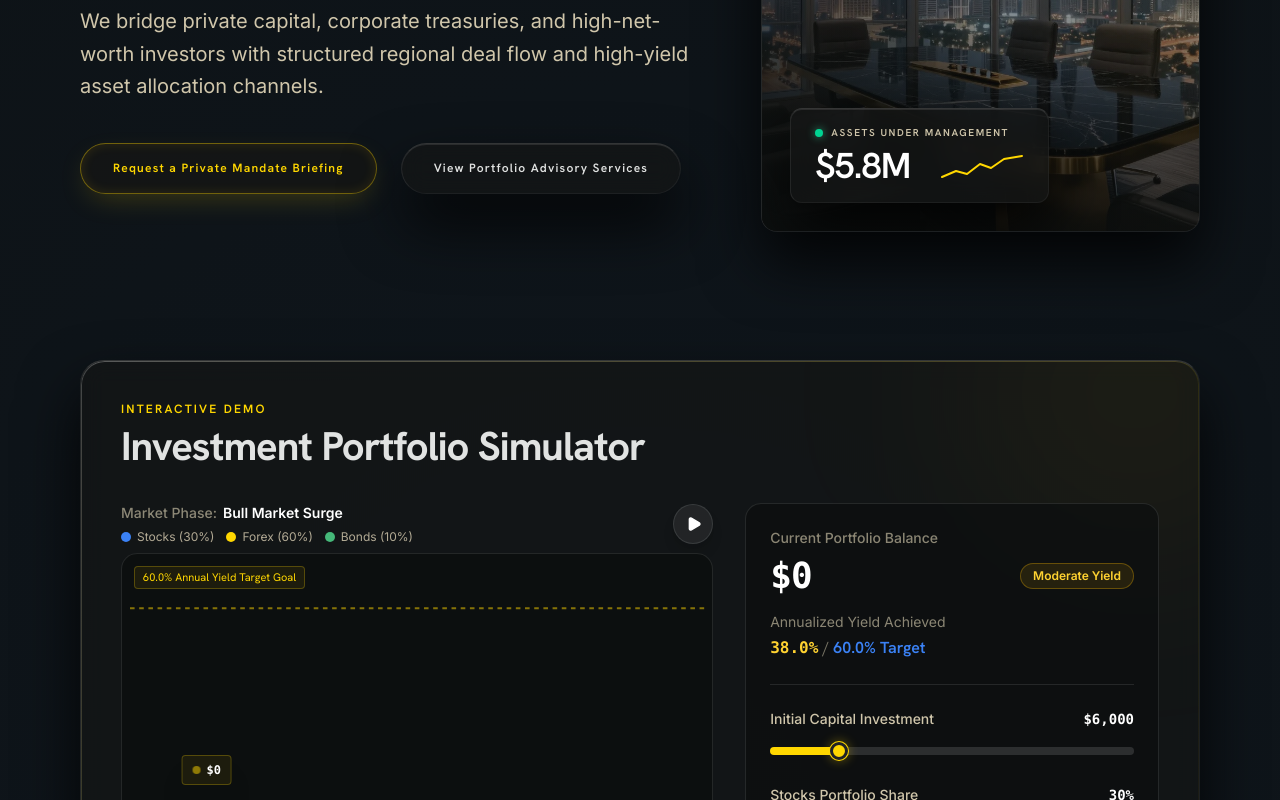
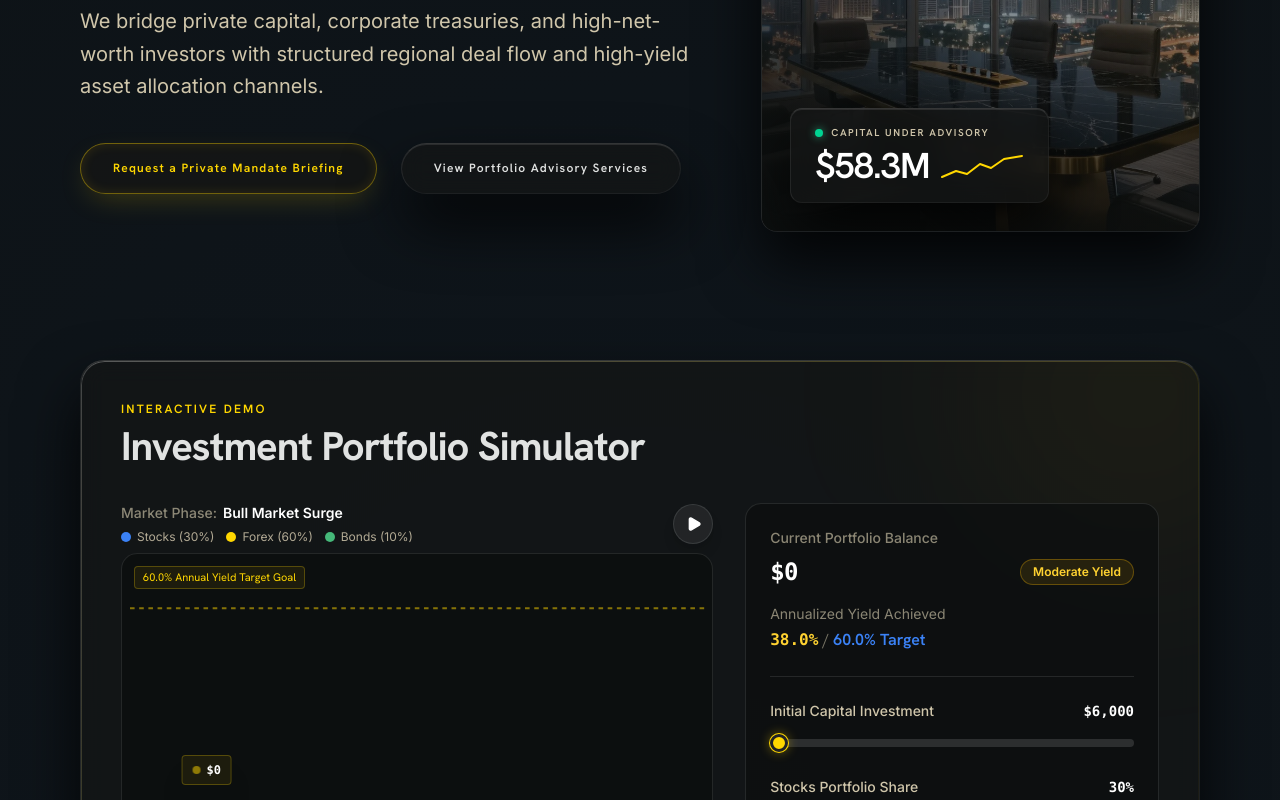
Before and after one commit to anassrehan2004-pixel/Matador-Velar, a React (Vite) app: page / in a window 1280 px wide. Shown: the part 440-1240 px from the top of the page. Built offline with nearby package versions, Linux system fonts and the light colour scheme.

Commit message:
PRIVACY POLICY and TERMS OF SERVICE text and some adjustmentsssss

```diff
--- a/index.html
+++ b/index.html
@@ -3,8 +3,9 @@
   <head>
     <meta charset="UTF-8" />
     <meta name="viewport" content="width=device-width, initial-scale=1.0" />
-    <title>DEMO | Neo-Institutional Advisory</title>
+    <title>MATADOR VELAR</title>
     <meta name="description" content="Professional Investment Management & Trusted Trading Access. Institutional-grade advisory based in Dubai, UAE." />
+    <link rel="icon" type="image/png" href="/assets/Logo.png" />
     <link rel="preconnect" href="https://fonts.googleapis.com" />
     <link rel="preconnect" href="https://fonts.gstatic.com" crossorigin />
     <link href="https://fonts.googleapis.com/css2?family=EB+Garamond:ital,wght@0,400..800;1,400..800&family=Hanken+Grotesk:ital,wght@0,100..900;1,100..900&family=Inter:ital,opsz,wght@0,14..32,100..900;1,14..32,100..900&display=swap" rel="stylesheet" />
--- a/src/components/HeroSection.tsx
+++ b/src/components/HeroSection.tsx
@@ -15,7 +15,7 @@ export const HeroSection: React.FC<HeroSectionProps> = ({
   const formattedAum = useTransform(animatedAum, (value) => `$${value.toFixed(1)}M`);
 
   useEffect(() => {
-    animatedAum.set(5.8);
+    animatedAum.set(58.3);
   }, [animatedAum]);
 
   return (
@@ -82,7 +82,7 @@ export const HeroSection: React.FC<HeroSectionProps> = ({
               <div className="mb-1.5 flex items-center gap-2">
                 <span className="inline-flex h-2 w-2 rounded-full bg-emerald-400 shadow-[0_0_8px_rgba(52,211,153,0.7)]" />
                 <span className="font-headline text-[10px] font-semibold uppercase tracking-[0.16em] text-[#d0c6ab]">
-                  Assets Under Management
+                  Capital Under Advisory
                 </span>
               </div>
               <div className="flex items-end gap-3">
--- a/src/components/PortfolioSimulatorSection.tsx
+++ b/src/components/PortfolioSimulatorSection.tsx
@@ -337,7 +337,7 @@ export const PortfolioSimulatorSection: React.FC = () => {
                 Current Portfolio Balance
               </p>
               <div className="flex flex-wrap items-center justify-between gap-3">
-                <span className="font-mono text-3xl font-extrabold tracking-tight text-white sm:text-4xl">
+                <span className="font-mono !text-2xl font-extrabold tracking-tight text-white sm:text-4xl">
                   {formatCurrency(currentBalance)}
                 </span>
                 <span
@@ -375,16 +375,16 @@ export const PortfolioSimulatorSection: React.FC = () => {
                 <input
                   id="portfolio-capital"
                   type="range"
-                  min="1000"
-                  max="30000"
-                  step="1000"
+                  min="20000"
+                  max="1000000"
+                  step="10000"
                   value={capital}
                   onChange={(event) => updateCapital(Number(event.target.value))}
                   aria-label="Initial capital investment"
                   className="aum-range h-2 w-full cursor-pointer"
                   style={{
                     '--range-color': '#FFD700',
-                    '--range-progress': `${((capital - 1000) / 29000) * 100}%`,
+                    '--range-progress': `${((capital - 10000) / 990000) * 100}%`,
                   } as React.CSSProperties}
                 />
               </div>
```
